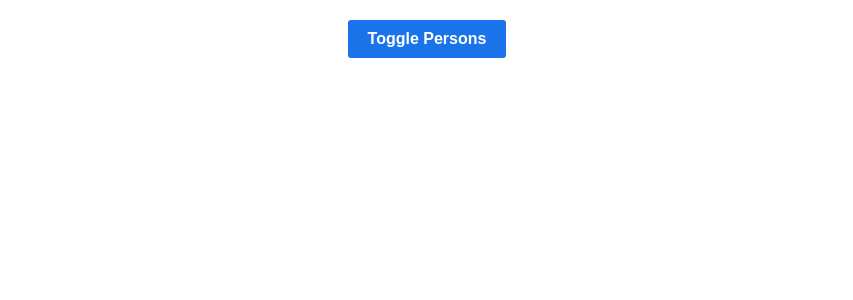
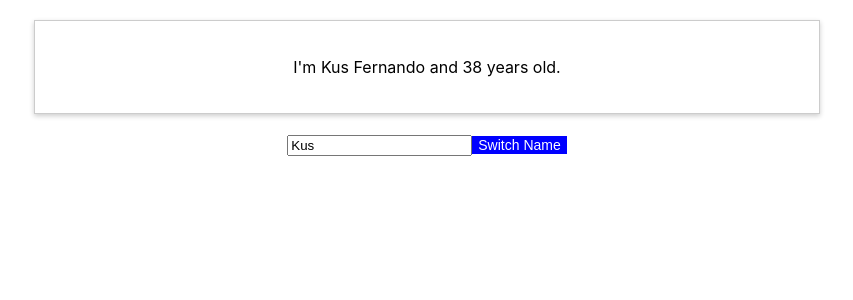
Before and after one commit to kusaljay/react-complete-01, a React (Create React App) app: page / in a window 1280 px wide. Shown: the top 300 px of the page, without its empty margins (213-1066 px from the left). Built offline with nearby package versions, Linux system fonts and the light colour scheme.

Commit message:
Section 03 | Consolidate props, state, event handling

```diff
--- a/src/App.css
+++ b/src/App.css
@@ -2,3 +2,10 @@
   text-align: center;
   margin: 20px;
 }
+
+.style-btn {
+  background-color: blue;
+  font-size: 14px;
+  color: white;
+  border: none
+}
--- a/src/App.js
+++ b/src/App.js
@@ -1,127 +1,46 @@
-import React, { Component } from 'react';
+import React from 'react';
+import Person from './Person/Person';
 import './App.css';
-import Person from './Person/Person';
 
-class App extends Component {
+class App extends React.Component {
   state = {
-    persons:  [
-      { id: '111', name: 'Jay', age: 38 },
-      { id: '112', name: 'Sha', age: 37 },
-      { id: '113', name: 'Ran', age: 4 },
-      { id: '114', name: 'Ken', age: 0 }
+    persons: [
+      {id: 111, firstName: 'Kus', age: 38},
+      {id: 222, firstName: 'Sha', age: 37},
+      {id: 333, firstName: 'Ran', age: 5},
+      {id: 444, firstName: 'Ken', age: 0}
     ],
-    otherState: 'Some other value',
-    showPersons: false
+    lastName: 'Fernando'
   }
 
-  /* switchNameHandler = (newName) => {
+  switchNameHandler = (newName) => {
     this.setState({
-      persons:  [
-        { id: '11', name: newName, age: 38 },
-        { id: '11', name: 'Sha', age: 37 },
-        { id: '11', name: 'Ran', age: 5 },
-        { id: '11', name: 'Kenul', age: 0 }
+      persons: [
+        {id: 111, firstName: newName, age: 38}
       ]
     })
-  } */
-
-  nameChangedHandler = (event, id) => {
-    const personIndex = this.state.persons.find(p => {
-      return p.id === id;
-    });
-
-    const person = {...this.state.persons[personIndex]};
-    person.name = event.target.value;
-
-    const persons = [...this.state.persons];
-    persons[personIndex] = person;
-
-    this.setState({ persons: persons });
   }
 
-  togglePersonsListHandler = () => {
-    const doesShow = this.state.showPersons;
-    this.setState({showPersons: !doesShow});
-  }
-
-  deletePersonHandler = (personIndex) => {
-    // const persons = this.state.persons.slice(); // ES5 way
-    const persons = [...this.state.persons]; // Create a copy of persons array using ES6 spread operator
-    persons.splice(personIndex, 1); // Apply splice method on the copy made above
-    this.setState({persons: persons}) // Update state Immutably
+  nameChangedHandler = (event) => {
+    this.setState({
+      persons: [
+        {id: 111, firstName: event.target.value, age: 38}
+      ]
+    })
   }
 
   render() {
-    const styleBtn = {
-      backgroundColor: '#1a73e8',
-      fontSize: '16px',
-      fontWeight: 'bold',
-      color: 'white',
-      padding: '10px 20px',
-      border: 'none',
-      borderRadius: '3px'
-    } //Inline styles are scoped in React
-
-    let persons = null;
-
-    if(this.state.showPersons) {
-      persons = (
-        <div>
-        {/* <Person
-          name={this.state.persons[0].name}
-          age={this.state.persons[0].age} />
-        <Person
-          name={this.state.persons[1].name}
-          age={this.state.persons[1].age}
-          changed={this.nameChangedHandler}>My hobby is watching movies.</Person>
-        <Person
-          name={this.state.persons[2].name}
-          age={this.state.persons[2].age}
-          click={this.switchNameHandler.bind(this, 'Jayash!!!')} />
-        <Person
-          name={this.state.persons[3].name}
-          age={this.state.persons[3].age} /> */}
-          {this.state.persons.map((person, index) => {
-              return <Person key={person.id} name={person.name} age={person.age}
-              click={() => this.deletePersonHandler(index)}
-              changed={(event) => this.nameChangedHandler(event, person.id)} />
-            }
-          )}
-        </div>
-      );
-    }
-
     return (
       <div className="App">
-        {/* <button
-          style={styleBtn}
-          onClick={() => this.switchNameHandler('Jayashanka!!!')} >Switch name</button> */}
-        <button style={styleBtn} onClick={this.togglePersonsListHandler}>Toggle Persons</button>
-        {/* { this.state.showPersons ?
-          <div>
-            <Person
-              name={this.state.persons[0].name}
-              age={this.state.persons[0].age} />
-            <Person
-              name={this.state.persons[1].name}
-              age={this.state.persons[1].age}
-              changed={this.nameChangedHandler}>My hobby is watching movies.</Person>
-            <Person
-              name={this.state.persons[2].name}
-              age={this.state.persons[2].age}
-              click={this.switchNameHandler.bind(this, 'Jayash!!!')} />
-            <Person
-              name={this.state.persons[3].name}
-              age={this.state.persons[3].age} />
-          </div>: null } */}
-          {persons}
+        <Person
+        name={this.state.persons[0].firstName}
+        surname={this.state.lastName} age={this.state.persons[0].age}
+        switch={() => this.switchNameHandler('Ferni')}
+        changed={this.nameChangedHandler} />
+        <input type="text" onChange={this.nameChangedHandler} value={this.state.persons[0].firstName} />
+        <button className="style-btn" onClick={this.switchNameHandler.bind(this, 'Jay')}>Switch Name</button>
       </div>
     );
-
-
-    /*
-    return React.createElement('div', {classid: '11', Name: 'App'}, React.createElement('h1', null, 'Does it work now?')); // WHat happens behid the scenes of JSX
-    */
   }
 }
 
--- a/src/Person/Person.js
+++ b/src/Person/Person.js
@@ -1,14 +1,13 @@
 import React from 'react';
-import './Person.css'; // Thanks Webpack :)
+import './Person.css'
 
-const person = props => {
+const Person = (props) => {
   return (
     <div className="Person">
-      <p onClick={props.click}>I'm {props.name} and I'm {props.age} years old.</p>
-      <p>{props.children}</p>
-      <input type="text" onChange={props.changed}  value={props.name}  />
+      {/*<input type="text" onChange={props.changed} value={props.name} />*/}
+      <p onClick={props.switch}>I'm {props.name} {props.surname} and {props.age} years old.</p>
     </div>
-  )
-};
+  );
+}
 
-export default person;
+export default Person;
```
